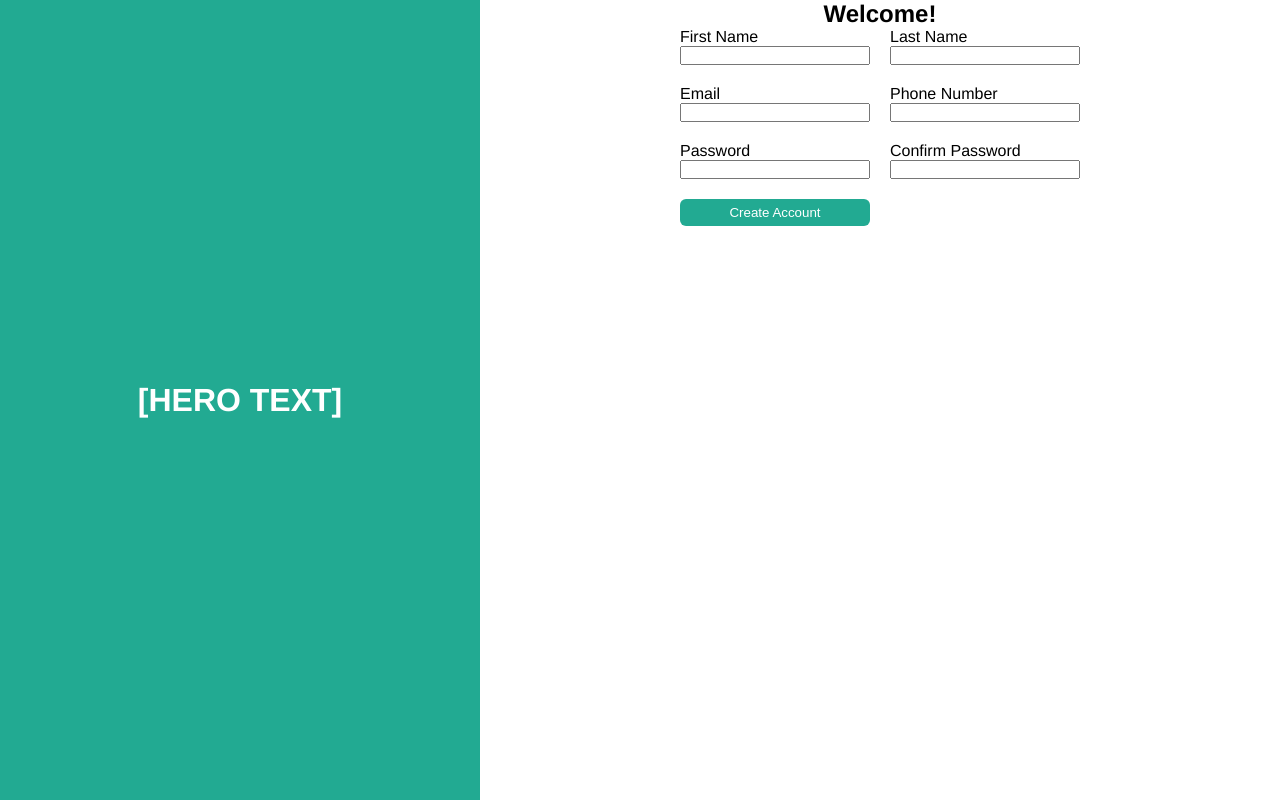
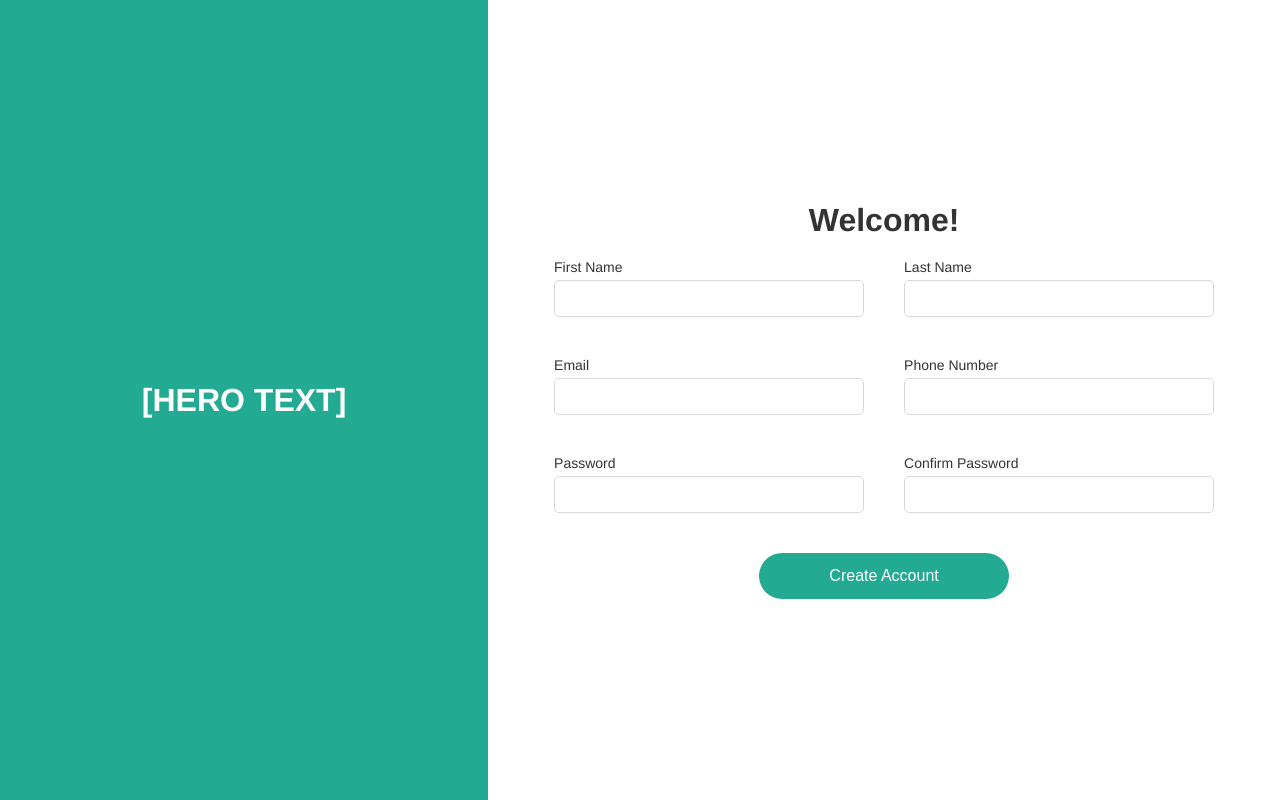
Before and after one commit to tonyelison/signup-form, a plain HTML site: page index.html in a window 1280 px wide. Drawn offline with Linux system fonts and the light colour scheme.

Commit message:
Align items, improve element spacing

```diff
--- a/index.html
+++ b/index.html
@@ -14,7 +14,7 @@
 
   <section>
     <h1>Welcome!</h1>
-    <form action="" method="post">
+    <form action="" method="post" id="form">
       <div class="form-row">
         <label for="first">First Name</label>
         <input type="text" name="first" id="first">
@@ -39,10 +39,8 @@
         <label for="pass_confirm">Confirm Password</label>
         <input type="password" id="pass_confirm">
       </div>
-      <div>
-        <button>Create Account</button>
-      </div>
     </form>
+    <button form="form">Create Account</button>
   </section>
 </body>
 </html>
--- a/style.css
+++ b/style.css
@@ -9,6 +9,7 @@ body {
   height: 100vh;
   font-family: Helvetica, Arial, sans-serif;
   font-size: 16px;
+  color: #333;
 
   display: flex;
   flex-direction: column;
@@ -17,9 +18,15 @@ body {
   --color-primary: #22aa92;
 }
 
+header,
+section {
+  padding: 40px;
+}
+
 header {
   background-color: var(--color-primary);
   color: white;
+  height: 20%;
 
   display: flex;
   flex-direction: column;
@@ -27,16 +34,19 @@ header {
 }
 
 h1 {
+  font-size: 2rem;
   text-align: center;
 }
 
 form {
   margin: auto;
   width: 100%;
-  max-width: 400px;
+  max-width: 700px;
+  padding: 20px;
+  font-size: .875rem;
 
   display: grid;
-  gap: 20px;
+  gap: 40px 40px;
 }
 
 .form-row {
@@ -44,14 +54,30 @@ form {
   flex-direction: column;
 }
 
+label {
+  margin-bottom: 5px;
+}
+
+input {
+  padding: 10px;
+  border-radius: 5px;
+  border: 1px solid #D9D9D9;
+}
+
 button {
   background-color: var(--color-primary);
   color: white;
+  font-size: 1rem;
   border: none;
-  border-radius: 6px;
-  padding: 6px 12px;
+  border-radius: 30px;
+  padding: 14px 70px;
+  width: auto;
+
+  display: block;
+  margin: 20px auto auto auto;
 }
 
+/* medium screen adjust */
 @media only screen and (min-width: 725px) {
   body {
     flex-direction: row;
@@ -60,8 +86,16 @@ button {
 
   header {
     flex-basis: 60%;
+    height: auto;
   }
 
+  section {
+    margin: auto;
+  }
+}
+
+/* large screen adjust */
+@media only screen and (min-width: 968px) {
   form {
     grid-template-columns: repeat(2, auto);
   }
```
